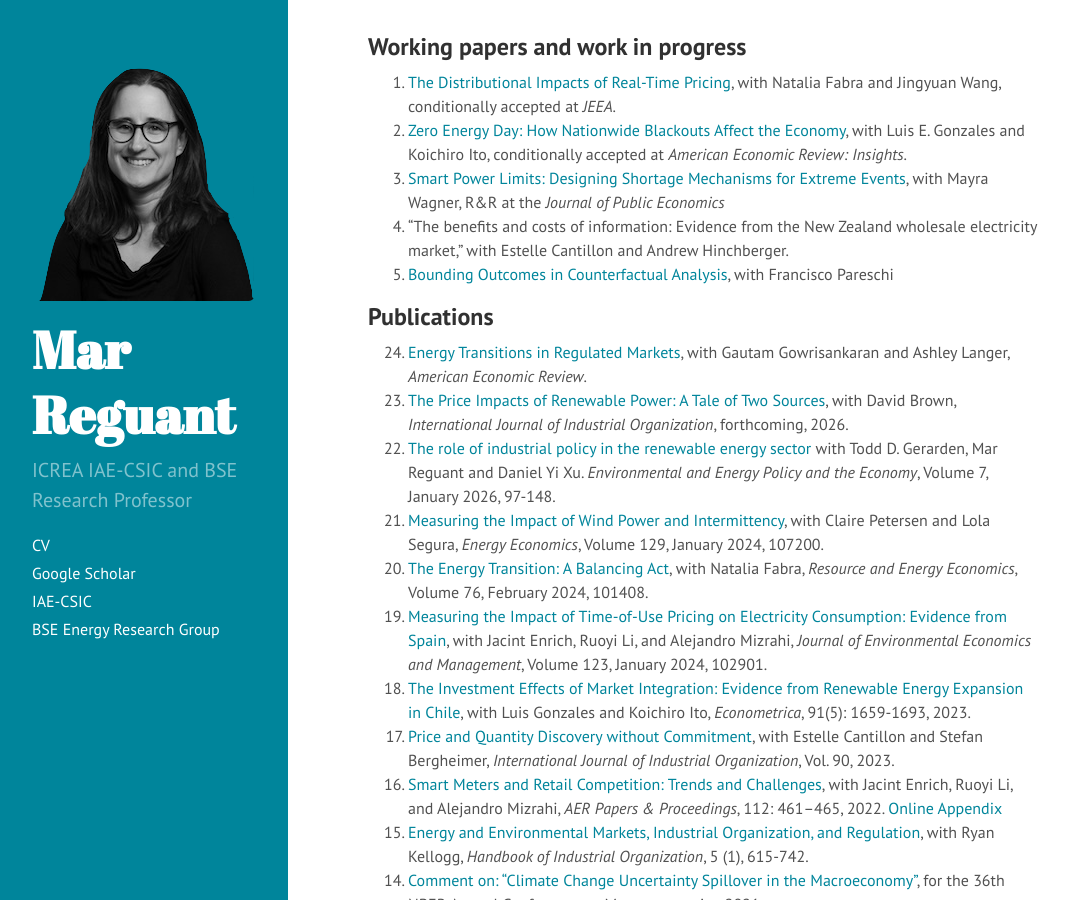
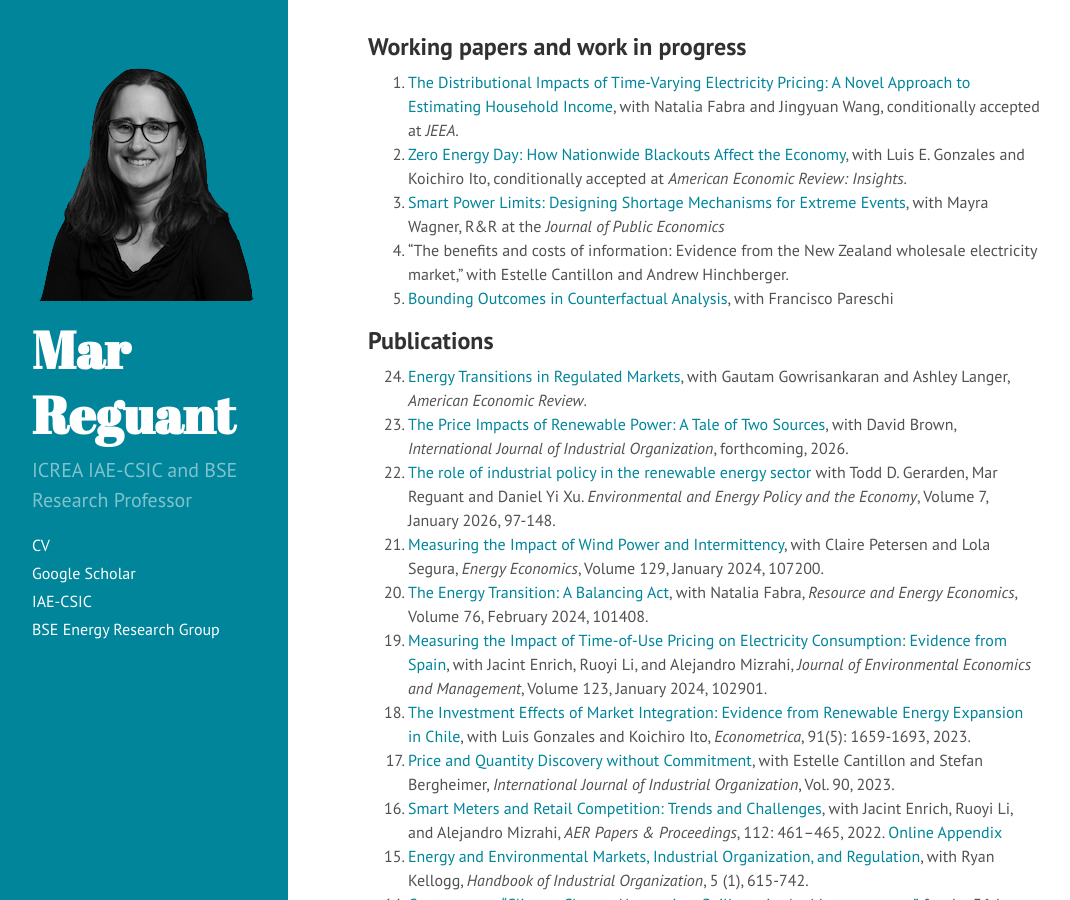
Before and after one commit to mreguant/mreguant.github.io, a Jekyll site: the page built from index.md, in a window 1280 px wide and 900 px high. Shown: the whole window, without its empty margins (0-1070 px from the left). Built offline with Jekyll 4.4.1, drawn with Linux system fonts in a browser that asks for light colours; nearby versions of some CDN libraries.

Commit message:
Update index.md

```diff
--- a/index.md
+++ b/index.md
@@ -3,7 +3,7 @@ layout: default
 title: Home
 ---
 ## Working papers and work in progress
-2. [The Distributional Impacts of Real-Time Pricing](https://mreguant.github.io/papers/Distributional_Impacts_of_Real_Time_Pricing.pdf), with Natalia Fabra and Jingyuan Wang, conditionally accepted at *JEEA*.
+2. [The Distributional Impacts of Time-Varying Electricity Pricing: A Novel Approach to Estimating Household Income](https://mreguant.github.io/papers/Distributional_Impacts_of_Real_Time_Pricing.pdf), with Natalia Fabra and Jingyuan Wang, conditionally accepted at *JEEA*.
 3. [Zero Energy Day: How Nationwide Blackouts Affect the Economy](https://www.nber.org/papers/w35066), with Luis E. Gonzales and Koichiro Ito,  conditionally accepted at *American Economic Review: Insights*.
 4. [Smart Power Limits: Designing Shortage Mechanisms for Extreme Events](https://mreguant.github.io/papers/Rationing_Submission.pdf), with Mayra Wagner, R&R at the *Journal of Public Economics*
 5. "The benefits and costs of information: Evidence from the New Zealand wholesale electricity market," with Estelle Cantillon and Andrew Hinchberger.
```
